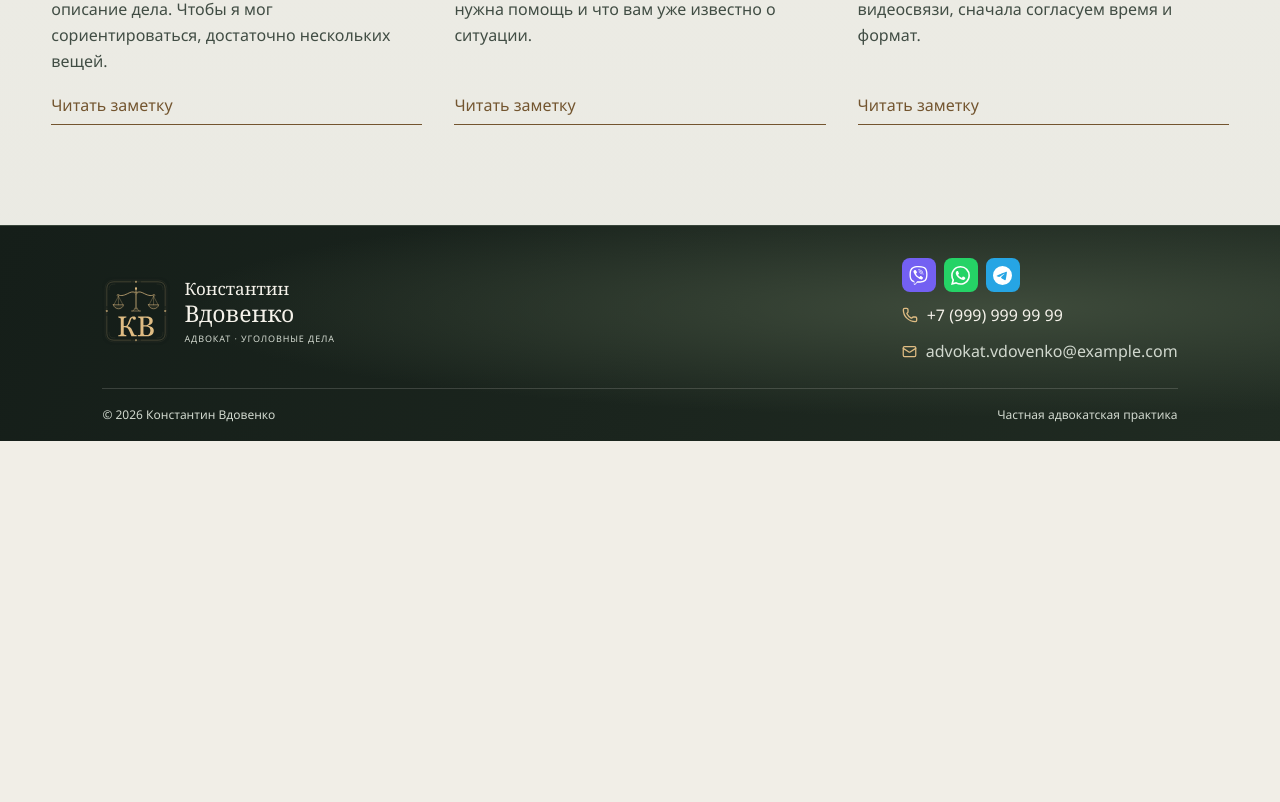
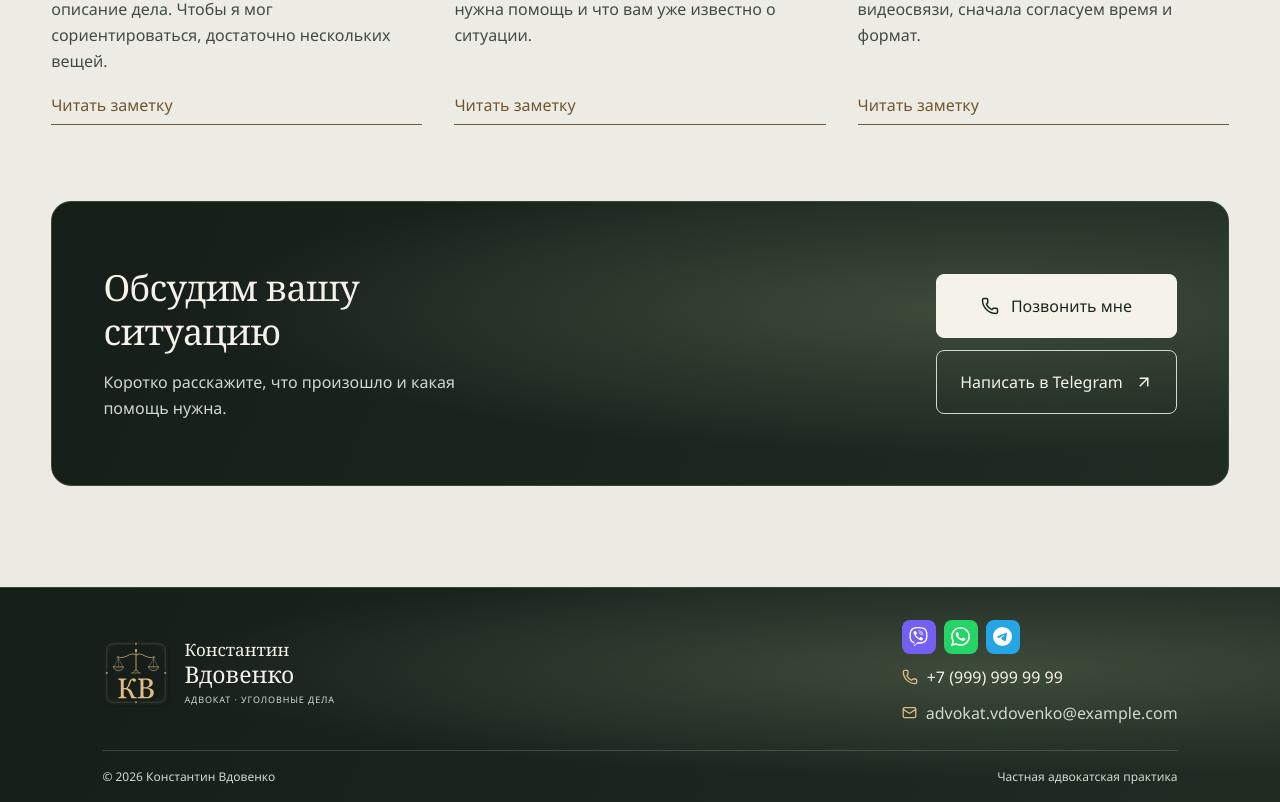
Before and after one commit to Aleks-man/advokat-vdovenko, a React (Vite) app in the folder front/: page / in a window 1280 px wide. Shown: the part 2931-3733 px from the top of the page. Before the commit the page ends 3372 px from the top, so only its background shows below. Built offline with nearby package versions, Linux system fonts and the light colour scheme; a web font is replaced by a local one.

Commit message:
style: add homepage contact callout

```diff
--- /dev/null
+++ b/front/src/components/ContactCallout/ContactCallout.css
@@ -0,0 +1,65 @@
+.contact-callout {
+  display: flex;
+  flex-wrap: wrap;
+  align-items: center;
+  justify-content: space-between;
+  gap: 32px 48px;
+  margin-bottom: var(--section-space);
+  padding: var(--panel-space) var(--panel-inset);
+  border: 1px solid var(--surface-dark-border);
+  border-radius: var(--panel-radius);
+  background: var(--surface-dark);
+  color: var(--on-dark);
+}
+.contact-callout-copy {
+  flex: 1 1 400px;
+  min-width: 0;
+}
+.contact-callout h2 {
+  max-width: 20ch;
+}
+.contact-callout p {
+  max-width: 44ch;
+  margin-top: 16px;
+  color: var(--on-dark-muted);
+}
+.contact-callout-actions {
+  display: flex;
+  flex-direction: column;
+  gap: 12px;
+}
+.contact-callout .button {
+  justify-content: center;
+  gap: 12px;
+  min-height: 56px;
+}
+.contact-callout .button svg {
+  flex-shrink: 0;
+}
+.contact-callout .contact-callout-primary {
+  background: var(--on-dark);
+  border-color: var(--on-dark);
+  color: var(--ink);
+}
+.contact-callout .contact-callout-primary:hover {
+  background: var(--paper-light);
+}
+.contact-callout .contact-callout-secondary {
+  background: transparent;
+  border-color: var(--on-dark-muted);
+  color: var(--on-dark);
+}
+.contact-callout .contact-callout-secondary:hover {
+  background: rgb(245 242 234 / 8%);
+}
+@media (max-width: 600px) {
+  .contact-callout {
+    gap: 28px;
+  }
+  .contact-callout-actions {
+    width: 100%;
+  }
+  .contact-callout .button {
+    padding-inline: 12px;
+  }
+}
--- /dev/null
+++ b/front/src/components/ContactCallout/ContactCallout.tsx
@@ -0,0 +1,29 @@
+import { ArrowUpRight, Phone } from 'lucide-react'
+import { contactLinks } from '../../data/contacts'
+import './ContactCallout.css'
+
+export function ContactCallout() {
+  return (
+    <section className="container contact-callout" aria-labelledby="contact-callout-title">
+      <div className="contact-callout-copy">
+        <h2 id="contact-callout-title">Обсудим вашу ситуацию</h2>
+        <p>Коротко расскажите, что произошло и какая помощь нужна.</p>
+      </div>
+      <div className="contact-callout-actions">
+        <a className="button contact-callout-primary" href={contactLinks.phone}>
+          <Phone size={18} aria-hidden="true" />
+          Позвонить мне
+        </a>
+        <a
+          className="button contact-callout-secondary"
+          href={contactLinks.telegram}
+          target="_blank"
+          rel="noopener noreferrer"
+        >
+          Написать в Telegram
+          <ArrowUpRight size={18} aria-hidden="true" />
+        </a>
+      </div>
+    </section>
+  )
+}
--- a/front/src/pages/Home/Home.tsx
+++ b/front/src/pages/Home/Home.tsx
@@ -3,6 +3,8 @@ import { PracticeList } from '../../components/PracticeList/PracticeList'
 import { Principles } from '../../components/Principles/Principles'
 import { FirstConversation } from '../../components/FirstConversation/FirstConversation'
 import { MaterialsPreview } from '../../components/MaterialsPreview/MaterialsPreview'
+
+import { ContactCallout } from '../../components/ContactCallout/ContactCallout'
 
 export function Home() {
   return (
@@ -23,6 +25,7 @@ export function Home() {
       <Principles />
       <FirstConversation />
       <MaterialsPreview />
+      <ContactCallout />
     </>
   )
 }
```
